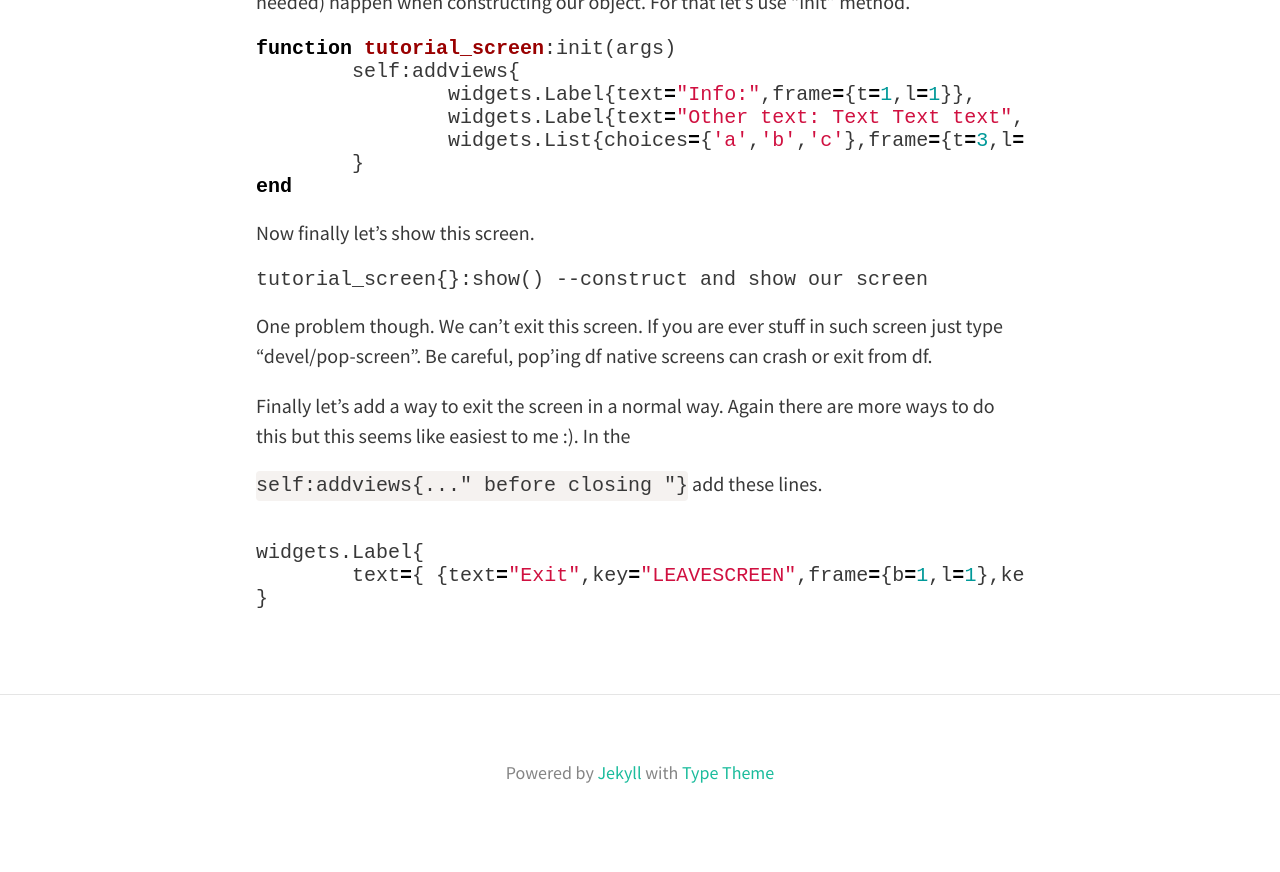
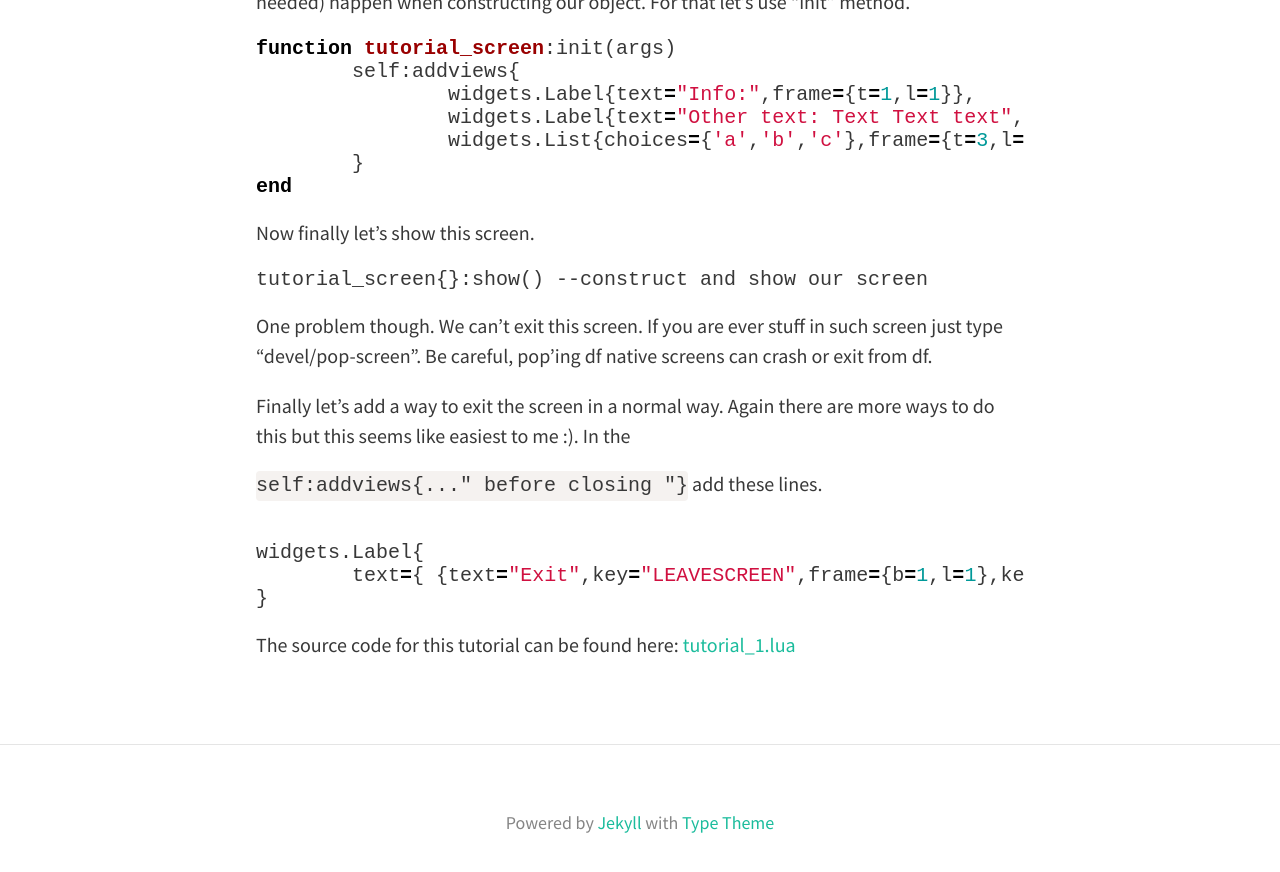
Before and after one commit to warmist/dfhack-tutorials, a Jekyll site: the page built from _posts/2015-01-29-first-steps.md, in a window 1280 px wide and 900 px high, scrolled down 1586 px. Shown: the top 872 px of the window. Built offline with Jekyll 4.4.1, drawn with Linux system fonts in a browser that asks for light colours; nearby versions of some CDN libraries; Markdown is read by kramdown in place of the engine named in the settings; before the commit the page ends 2436 px from its top, so only the background shows below that.

Commit message:
Update 2015-01-29-first-steps.md

````diff
--- a/_posts/2015-01-29-first-steps.md
+++ b/_posts/2015-01-29-first-steps.md
@@ -66,3 +66,5 @@ widgets.Label{
 	text={ {text="Exit",key="LEAVESCREEN",frame={b=1,l=1},key_sep="()",on_activate=self:callback('dismiss')} }
 }
 ```
+
+The source code for this tutorial can be found here: [tutorial_1.lua](lua/tutorial_1.lua)
````
